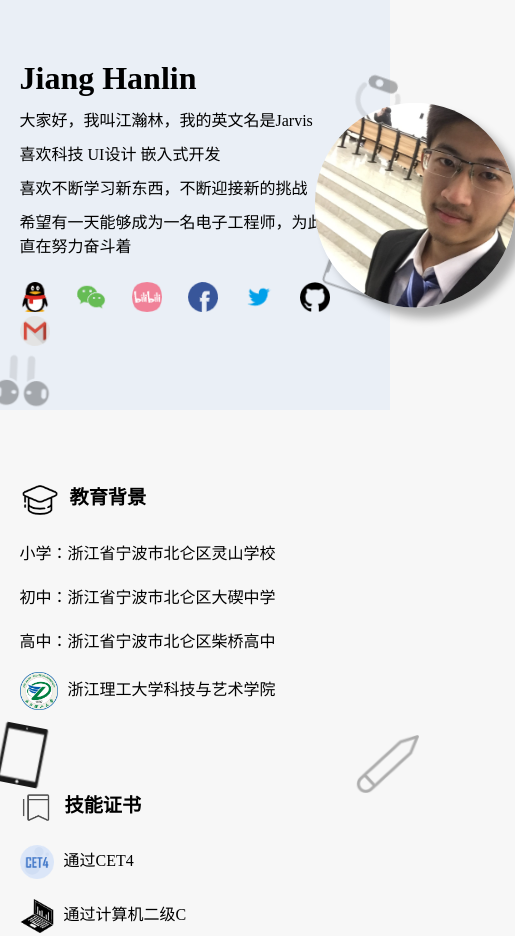
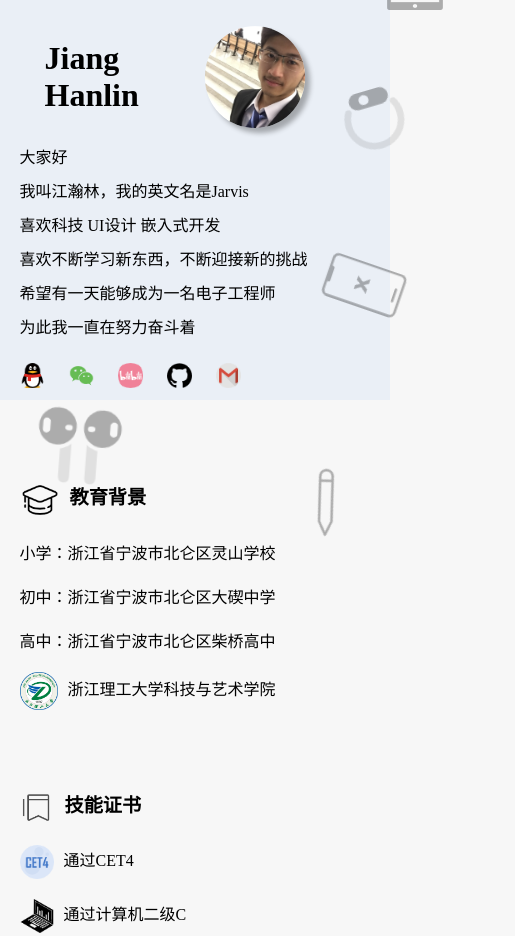
Before and after one commit to Jianghanlin/Jianghanlin.github.io, a plain HTML site: page index.html in a window 390 px wide. Shown: the top 936 px of the page, 515 px wide, since content can reach past the window. Drawn offline with Linux system fonts and the light colour scheme.

Commit message:
20191231.3

```diff
--- a/index.html
+++ b/index.html
@@ -19,17 +19,30 @@
       <img src="img/ipad.png" alt="" class="ipad">
       <div class="profile">
         <div class="jianshu">
-          <h1>Jiang Hanlin</h1>
-          <p>大家好，我叫江瀚林，我的英文名是Jarvis</p>
-          <p>喜欢科技 UI设计 嵌入式开发</p>
-          <p>喜欢不断学习新东西，不断迎接新的挑战</p>
-          <p>希望有一天能够成为一名电子工程师，为此我一直在努力奋斗着</p>
+          <div class="moren">
+            <h1>Jiang Hanlin</h1>
+            <p>大家好，我叫江瀚林，我的英文名是Jarvis</p>
+            <p>喜欢科技 UI设计 嵌入式开发</p>
+            <p>喜欢不断学习新东西，不断迎接新的挑战</p>
+            <p>希望有一天能够成为一名电子工程师，为此我一直在努力奋斗着</p>
+          </div>
+
+          <div class="shipei">
+            <h1>Jiang Hanlin</h1>
+            <p>大家好</p>
+            <p>我叫江瀚林，我的英文名是Jarvis</p>
+            <p>喜欢科技 UI设计 嵌入式开发</p>
+            <p>喜欢不断学习新东西，不断迎接新的挑战</p>
+            <p>希望有一天能够成为一名电子工程师</p>
+            <p>为此我一直在努力奋斗着</p>
+          </div>
+
           <div class="links">
             <a href="img/我的qq.jpg" target="_blank"><img src="img/qq.png" alt=""></a>
             <a href="img/我的wechat.png" target="_blank"><img src="img/微信.png" alt=""></a>
             <a href="img/我的bilibili.png" target="_blank"><img src="img/Bilibili.png" alt=""></a>
-            <a href="#" target=""><img src="img/facebook.png" alt=""></a>
-            <a href="#" target=""><img src="img/twitter.png" alt=""></a>
+            <a href="#" target="" class="face"><img src="img/facebook.png" alt=""></a>
+            <a href="#" target="" class="bird"><img src="img/twitter.png" alt=""></a>
             <a href="https://github.com/Jianghanlin" target="_blank"><img src="img/github.png" alt=""></a>
             <a href="#" target="_blank"><img src="img/gmail.png" alt=""></a>
 
--- a/master.css
+++ b/master.css
@@ -10,17 +10,22 @@ body {
   font-family: Microsoft YaHei;
 }
 
-
 .profile .myphoto img {
   width: 200px;
-  border-radius:150px;
+  border-radius: 150px;
   position: absolute;
   float: left;
   top: 50%;
   left: 50%;
-  transform: translate(60%,-50%);
+  transform: translate(60%, -60%);
   box-shadow: 10px 10px 10px rgba(0, 0, 0, 0.3);
 }
+
+.profile .jianshu .shipei {
+  display: none;
+}
+
+
 
 a {
   text-decoration: none;
@@ -106,7 +111,7 @@ li {
 
 .links img:hover {
   opacity: 0.5;
-  transform:scale(1.2,1.2);
+  transform: scale(1.2, 1.2);
 }
 
 .info .jiaoyu {
@@ -250,7 +255,7 @@ footer p {
 .ipad {
   position: absolute;
   background-position: top;
-  opacity: 0.9;
+  opacity: 0.5;
   width: 100px;
   animation-name: float4;
   animation-duration: 25s;
@@ -271,7 +276,6 @@ footer p {
 
 .iphonex {
   position: absolute;
-
   background-position: bottom;
   opacity: .3;
   width: 100px;
@@ -280,7 +284,6 @@ footer p {
   animation-iteration-count: infinite;
   animation-direction: alternate;
 }
-
 
 @keyframes float1 {
   from {
@@ -332,31 +335,82 @@ footer p {
   }
 }
 
-@media(max-width:700px) {
-  .profile, .info, .project-wrap, footer {
+@media(max-width:400px) {
+  .profile,.info, .project-wrap, footer {
     width: 90%;
     margin: 0 auto;
   }
 
+
+
+.profile{
+  padding: 40px 0px;
+}
+
+.profile .jianshu .moren {
+  display: none;
+}
+
+.profile .jianshu .shipei {
+  display: block;
+}
+
+
+  .links img {
+    width: 25px;
+    margin-right: 20px;
+  }
+
+.links .face ,.bird img{
+  display: none;
+}
+
+
+
+
+  .profile h1 {
+    font-weight: bold;
+    width: 80px;
+    margin-left: 25px;
+    margin-bottom: 30px;
+  }
+
+  .profile .myphoto img {
+    width: 100px;
+    border-radius: 100px;
+    position: absolute;
+    float: left;
+    top: 50%;
+    left: 50%;
+    transform: translate(10%, -170%);
+    box-shadow: 5px 5px 5px rgba(0, 0, 0, 0.3);
+  }
+
+  .links img:hover {
+    opacity: 1;
+    transform: scale(1,1);
+  }
+
+
   .info {
     display: block;
-    margin: 0 auto;
-    padding: 70px 0;
+    padding: 80px 0;
   }
 
-  .edu,.skill {
+
+
+  .edu, .skill {
     margin-bottom: 80px;
   }
 
-  .header{
+  .header {
     width: 100%;
+    height: 400px;
   }
 
-  .project{
+  .project {
     width: 90%;
-    margin: auto;
     margin-bottom: 80px;
-
   }
 
   .iphonex, .watch, .ipad, .pencil, .airpods {
@@ -364,6 +418,62 @@ footer p {
     animation-duration: 8s;
   }
 
+
+  .airpods {
+    position: absolute;
+    background-position: bottom;
+    opacity: .3;
+    width: 90px;
+    animation-name: float2;
+    animation-duration: 10s;
+    animation-iteration-count: infinite;
+    animation-direction: alternate;
+  }
+
+  .pencil {
+    position: absolute;
+    background-position: bottom;
+    opacity: .3;
+    width: 50px;
+    animation-name: float3;
+    animation-duration: 15s;
+    animation-iteration-count: infinite;
+    animation-direction: alternate;
+  }
+
+  .ipad {
+    position: absolute;
+    background-position: bottom;
+    opacity: 0.3;
+    width: 80px;
+    animation-name: float4;
+    animation-duration: 5s;
+    animation-iteration-count: infinite;
+    animation-direction: normal;
+
+  }
+
+  .watch {
+    position: absolute;
+    background-position: bottom;
+    opacity: .3;
+    width: 80px;
+    animation-name: float5;
+    animation-duration: 9s;
+    animation-iteration-count: infinite;
+    animation-direction: alternate;
+  }
+
+  .iphonex {
+    position: absolute;
+    background-position: bottom;
+    opacity: .3;
+    width: 80px;
+    animation-name: float1;
+    animation-duration: 8s;
+    animation-iteration-count: infinite;
+    animation-direction: alternate;
+  }
   @keyframes float1 {
     from {
       transform: translate(180px, 300px) rotate(0);
@@ -400,7 +510,7 @@ footer p {
     }
 
     to {
-      transform: translate(-50px, 812px) rotate(8000deg);
+      transform: translate(-100px, 812px) rotate(720deg);
     }
   }
 
```
